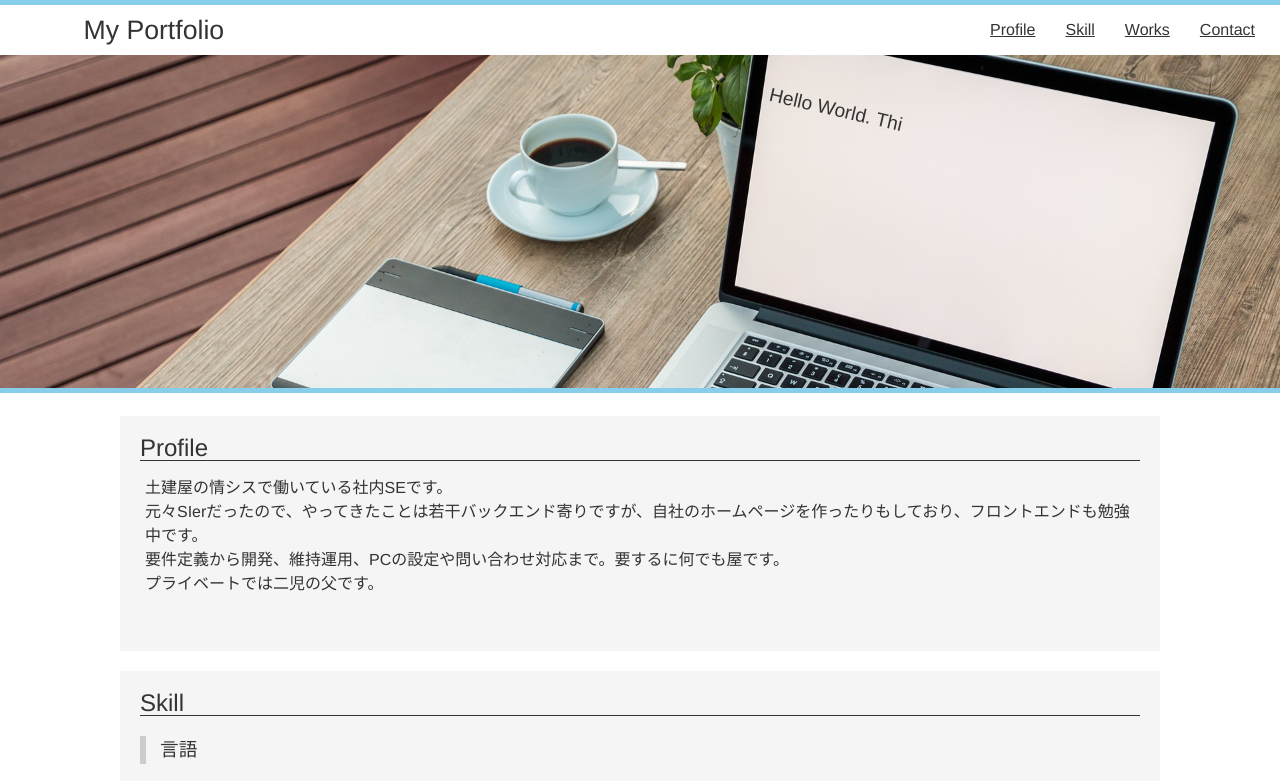
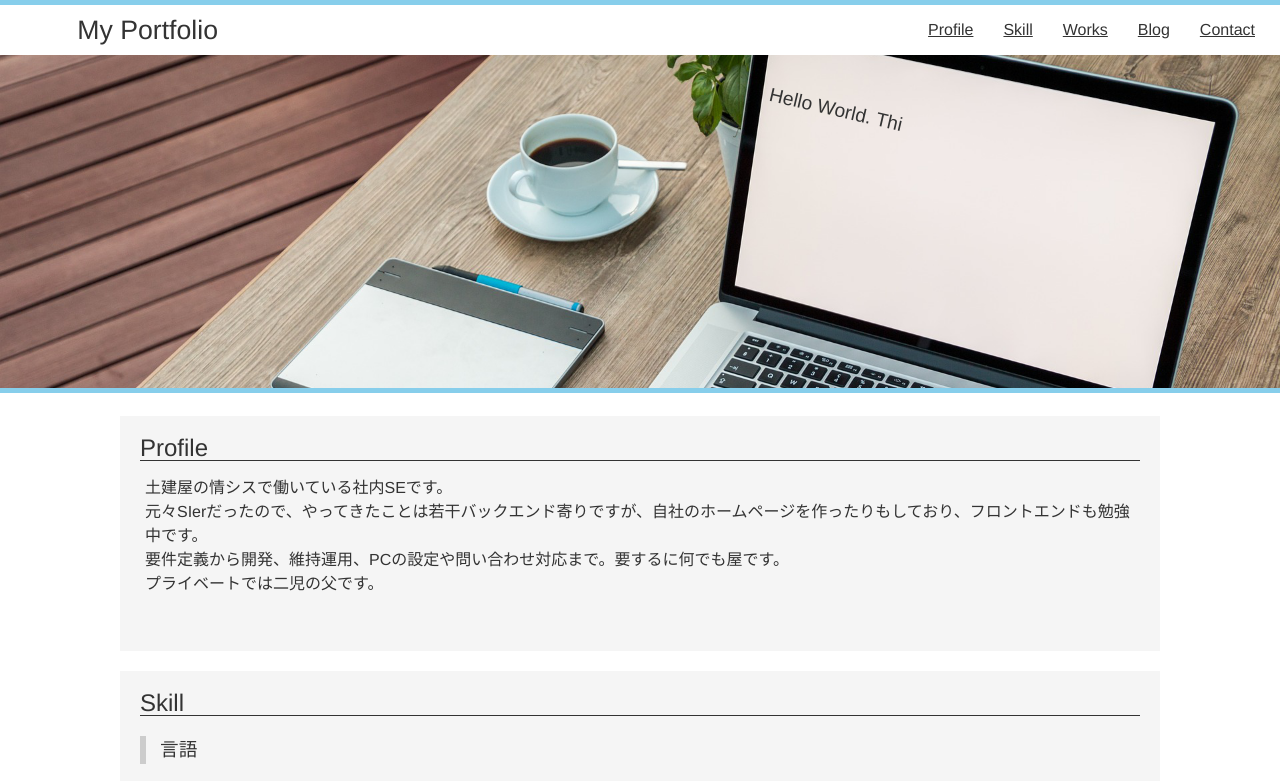
Before and after one commit to ryukam10k/myportfolio, a plain HTML site: page index.html in a window 1280 px wide. Shown: the top 781 px of the page. Drawn offline with Linux system fonts and the light colour scheme.

Commit message:
メニューにBlogを追加

```diff
--- a/index.html
+++ b/index.html
@@ -20,6 +20,7 @@
                 <li><a class="Menu__item" href="#profile">Profile</a></li>
                 <li><a class=" Menu__item" href="#skill">Skill</a></li>
                 <li><a class="Menu__item" href="#works">Works</a></li>
+                <li><a class="Menu__item" href="#">Blog</a></li>
                 <li><a class="Menu__item" href="#contact">Contact</a></li>
             </ul>
         </nav>
```
